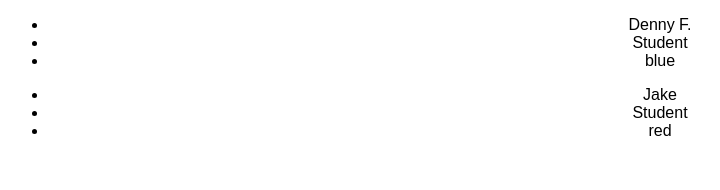
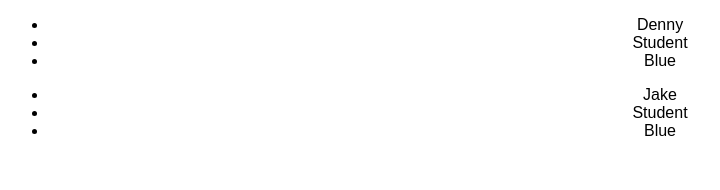
Before and after one commit to Denny29/Class-Roster, a React (Create React App) app: page / in a window 1280 px wide. Shown: the top 190 px of the page, without its empty margins (0-720 px from the left). Built offline with nearby package versions, Linux system fonts and the light colour scheme.

Commit message:
Scales now.

```diff
--- a/src/App.js
+++ b/src/App.js
@@ -1,30 +1,33 @@
 import "./styles.css";
 
 export default function App() {
-  function List(parm1, parm2, parm3) {
-    return (
-      <ul>
-        <li>{parm1}</li>
-        <li>{parm2}</li>
-        <li>{parm3}</li>
-      </ul>
-    );
-  }
+  let info = [
+    ["Denny", "Student", "Blue"],
+    ["Jake", "Student", "Blue"]
+  ];
+
+  let display = [];
+  // for (let student of info) {
+
+  // display.push(List(student[0], student[1], student[2]));
 
   return (
     <div className="App">
-      {List("Denny F.", "Student", "blue")}
-      {List("Jake", "Student", "red")}
+      {/* {List("Denny F.", "Student", "blue")}
+      {List("Jake", "Student", "red")} */}
+      {info.map(function (student) {
+        return List(student[0], student[1], student[2]);
+      })}
     </div>
   );
 }
 
-function List(parm1, parm2, parm3) {
+function List(name, status, color) {
   return (
     <ul>
-      <li>{parm1}</li>
-      <li>{parm2}</li>
-      <li>{parm3}</li>
+      <li>{name}</li>
+      <li>{status}</li>
+      <li>{color}</li>
     </ul>
   );
 }
```
